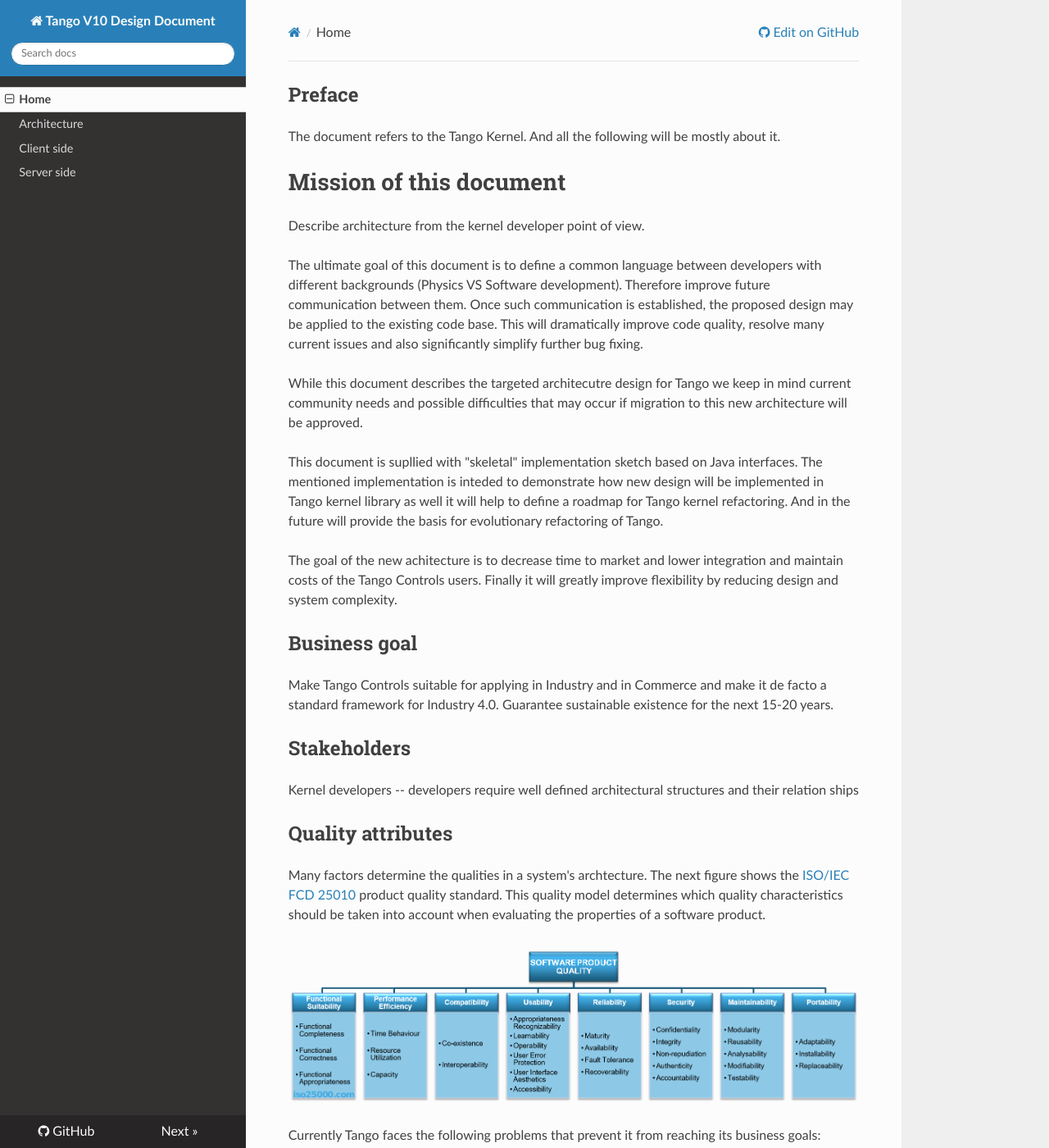
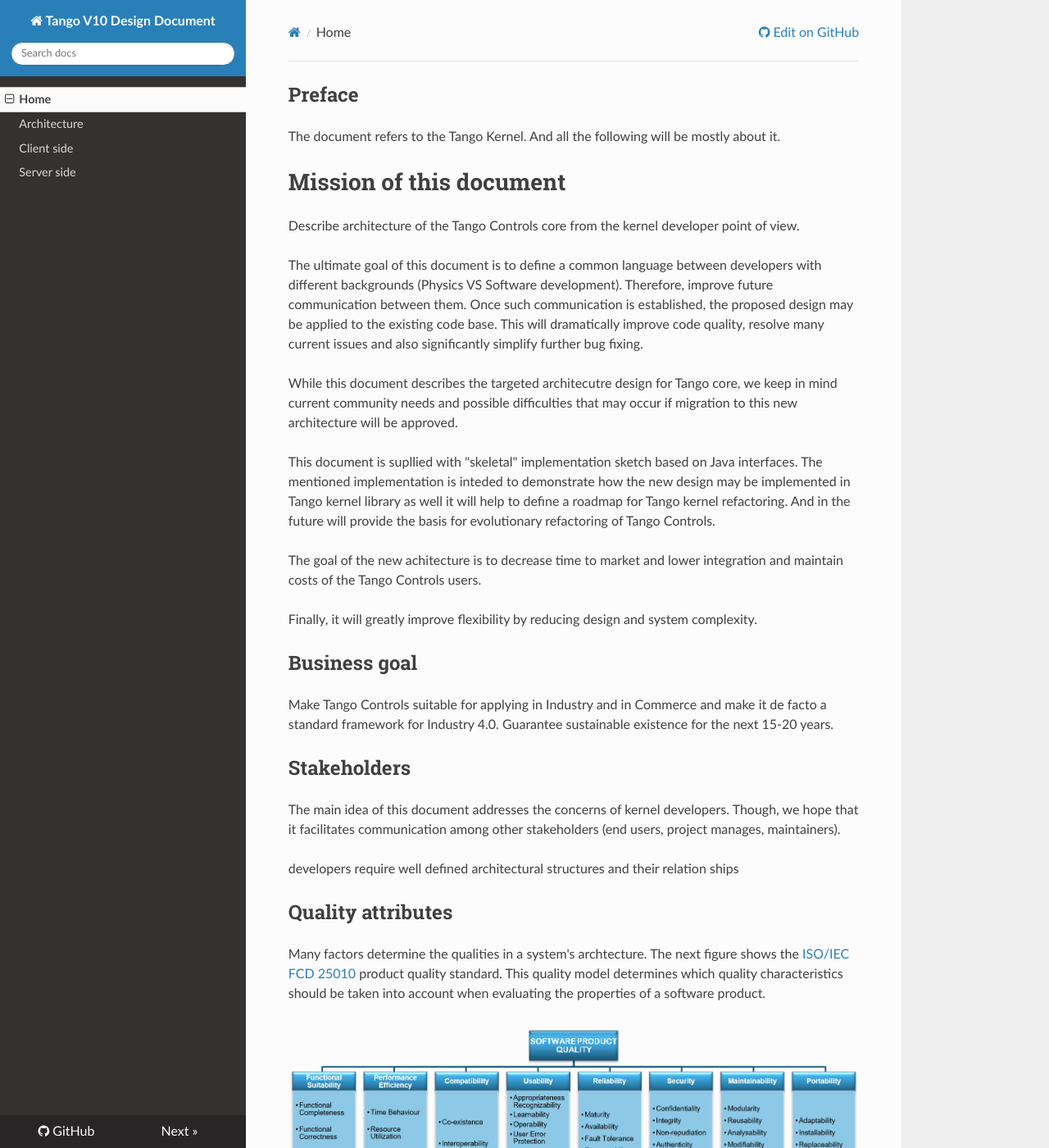
Before and after one commit to Ingvord/tango-v10-design-doc, an MkDocs documentation site: the page built from docs/index.md, in a window 1280 px wide and 1400 px high. Shown: the whole window at 82% size. Built offline with MkDocs 1.6.1, drawn with Linux system fonts in a browser that asks for light colours; nearby versions of some CDN libraries; old or Windows-style settings are respelled for this version of MkDocs; some of the changed text lies outside the part shown.

Commit message:
Update index.md

```diff
--- a/docs/index.md
+++ b/docs/index.md
@@ -6,19 +6,19 @@ The document refers to the Tango Kernel. And all the following will be mostly ab
 
 # Mission of this document
 
-Describe architecture from the kernel developer point of view.
+Describe architecture of the Tango Controls core from the kernel developer point of view.
 
 The ultimate goal of this document is to define a common language between developers with different backgrounds (Physics VS Software development).
-Therefore improve future communication between them. Once such communication is established, the proposed design may be applied to the existing code base. This will dramatically improve code quality, resolve many current issues and also significantly simplify further bug fixing.
+Therefore, improve future communication between them. Once such communication is established, the proposed design may be applied to the existing code base. This will dramatically improve code quality, resolve many current issues and also significantly simplify further bug fixing.
 
-While this document describes the targeted architecutre design for Tango we keep in mind current community needs and possible
-difficulties that may occur if migration to this new architecture will be approved.
+While this document describes the targeted architecutre design for Tango core, we keep in mind current community needs and possible difficulties that may occur if migration to this new architecture will be approved.
 
 This document is supllied with "skeletal" implementation sketch based on Java interfaces. The mentioned implementation
-is inteded to demonstrate how new design will be implemented in Tango kernel library as well it will help to define a roadmap for Tango kernel refactoring.
-And in the future will provide the basis for evolutionary refactoring of Tango.
+is inteded to demonstrate how the new design may be implemented in Tango kernel library as well it will help to define a roadmap for Tango kernel refactoring. And in the future will provide the basis for evolutionary refactoring of Tango Controls.
 
-The goal of the new achitecture is to decrease time to market and lower integration and maintain costs of the Tango Controls users. Finally it will greatly improve flexibility by reducing design and system complexity.
+The goal of the new achitecture is to decrease time to market and lower integration and maintain costs of the Tango Controls users.
+
+Finally, it will greatly improve flexibility by reducing design and system complexity.
 
 
 
@@ -28,7 +28,9 @@ Make Tango Controls suitable for applying in Industry and in Commerce and make i
 
 ##  Stakeholders
 
-Kernel developers -- developers require well defined architectural structures and their relation ships
+The main idea of this document addresses the concerns of kernel developers. Though, we hope that it facilitates communication among other stakeholders (end users, project manages, maintainers).
+
+developers require well defined architectural structures and their relation ships
 
 ## Quality attributes
 
@@ -37,7 +39,9 @@ The next figure shows the [ISO/IEC FCD 25010](http://iso25000.com/index.php/en/i
 
 ![](images/IEC_FCD_25010_product_quality_standard.png)
 
-Currently Tango faces the following problems that prevent it from reaching its business goals:
+We must say that no list will ever be complete... (что-то да забудем, что-то невозможно будет реализовать из-за столкновения интересов)
+
+Currently Tango core faces the following problems that prevent it from reaching its business goals:
 
 1) Human resources which are allocated to development and improvement of the Tango core code are very limited.
 2) Current code base structure does not meet quality level of commercial/open source projects of a similar size
```
Also changed, not shown: other parts of docs/index.md (+1 -1 lines).
